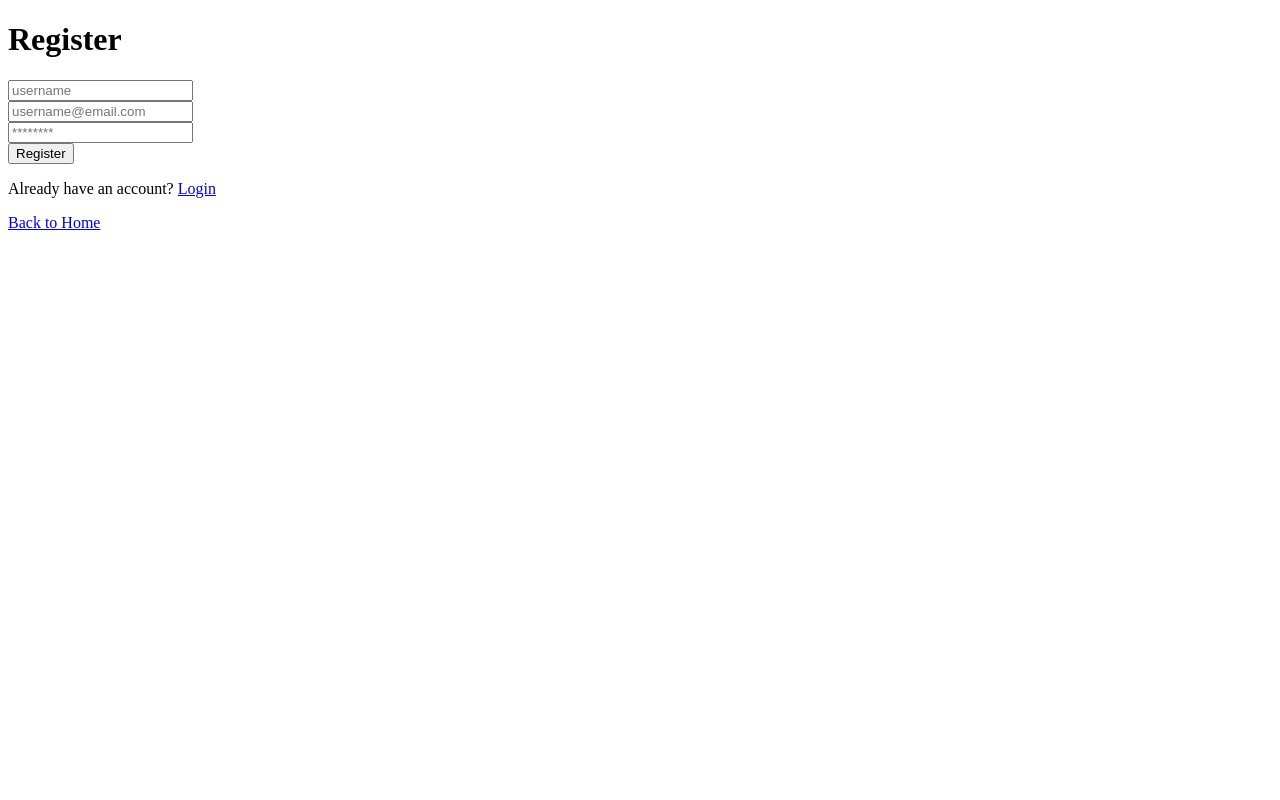
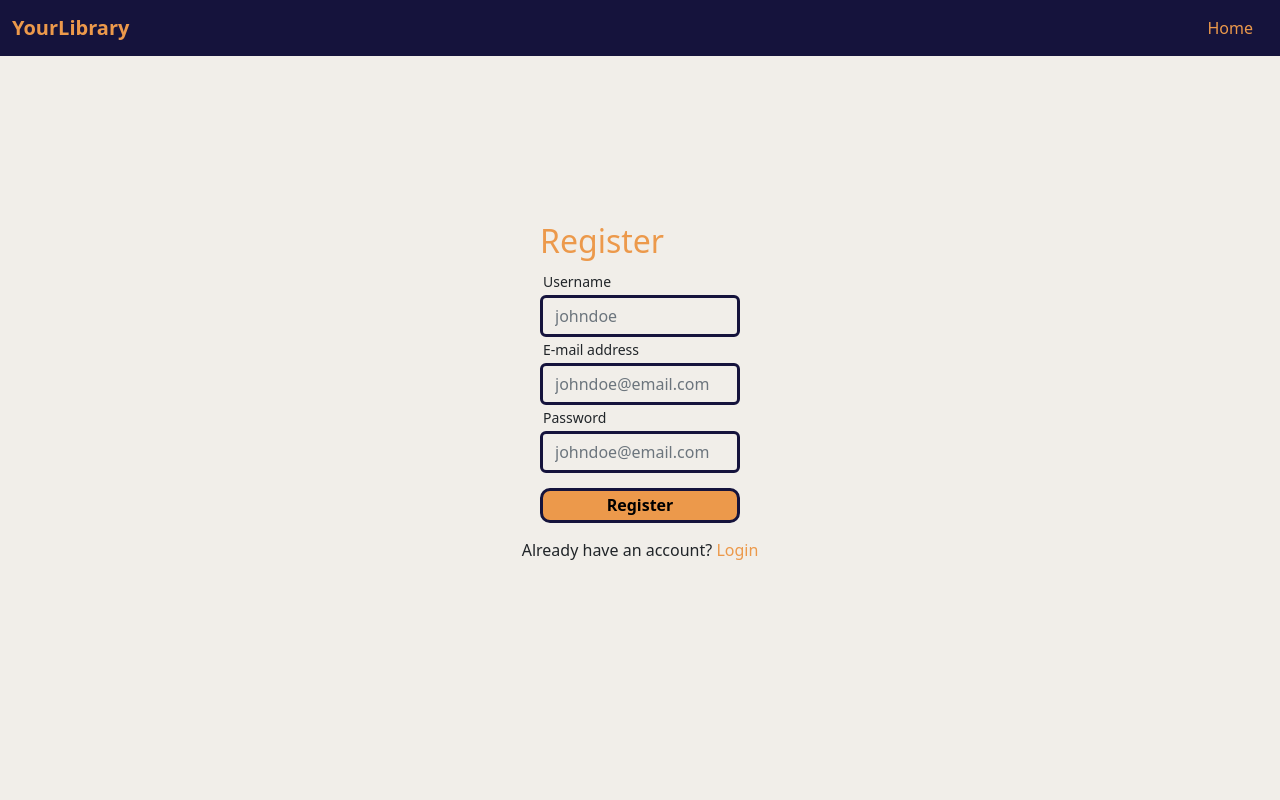
Before and after one commit to miachafer/django-virtual-library, a Django app: page /home/register/ in a window 1280 px wide. Run offline with Django 3.2, Linux system fonts and the light colour scheme.

Commit message:
Add style to register page

```diff
--- a/library/books/templates/books/register.html
+++ b/library/books/templates/books/register.html
@@ -1,11 +1,94 @@
+{% load static %}
 <!DOCTYPE html>
 <html lang="en-us">
   <head>
-    <title>Library</title>
+    <title>YourLibrary</title>
     <meta charset="utf-8">
+    <link
+      href="https://cdn.jsdelivr.net/npm/bootstrap@5.2.0-beta1/dist/css/bootstrap.min.css"
+      rel="stylesheet"
+      integrity="sha384-0evHe/X+R7YkIZDRvuzKMRqM+OrBnVFBL6DOitfPri4tjfHxaWutUpFmBp4vmVor"
+      crossorigin="anonymous"
+    />
+    <link href="{% static 'books/style.css' %}" rel="stylesheet" />
   </head>
   <body>
-    <h1>Register</h1>
+    <div class="outer-container">
+      <div class="position-absolute top-0 start-0" style="width: 100%;">
+        <nav class="navbar navbar-expand-lg" style="background-color: #15133c;">
+          <div class="container-fluid">
+            <a
+              class="navbar-brand"
+              style="color: #EC994B; font-weight: 600"
+              href="{% url 'home' %}"
+              >YourLibrary</a>
+            <a
+              class="nav-link active"
+              style="color: #EC994B; font-weight: 400; margin-right: 15px"
+              href="{% url 'home' %}"
+              >Home</a>
+          </div>
+        </nav>
+      </div>
+      {% if user.is_authenticated %}
+      <div class="inner-container">
+        <div class="nonbt-form">
+          <div>
+            <h2 style="color: #ec994b; text-align: center; margin-bottom: 20px">
+              Register
+            </h2>
+          </div>
+          <div>
+            <h5>Welcome, <span style="color: #ec994b">{{ user.username }}</span>!</h5>
+          </div>
+        </div>
+        <h6>You're already registered and logged in.</h6>
+        <div class="nonbt-form">
+          <div>
+            <a href="{% url 'books' %}">
+              <button class="login-button">Books</button>
+            </a>
+          </div>
+          <div>
+            <a href="{% url 'logout' %}">
+              <button class="register-button">Logout</button>
+            </a>
+          </div>
+        </div>
+      </div>
+      {% else %}
+      <div class="inner-container">
+        <form action="{% url 'register' %}" method="POST">
+          <div class="nonbt-form">
+            <div>
+              <h2 style="color: #EC994B; text-align: left;">Register</h2>
+            </div>
+            {% csrf_token %}
+            <div class="input-mail">
+              <label class="form-label">Username</label>
+              <input type="text" class="form-control" placeholder="johndoe" name="username"></input>
+            </div>
+            <div class="input-mail">
+              <label class="form-label">E-mail address</label>
+              <input type="email" class="form-control" placeholder="johndoe@email.com" name="user_email"></input>
+            </div>
+              <div class="input-mail">
+              <label class="form-label">Password</label>
+              <input type="password" class="form-control" placeholder="johndoe@email.com" name="password"></input>
+            </div>
+          </div>
+          <div>
+            <input type="submit" class="login-button" style="width: 200px;" value="Register">
+          </div>
+        </form>
+        {% if message %}
+          <p style="font-weight: 500;">{{ message }}</p>
+        {% endif %}
+        <p>Already have an account? <a href="{% url 'login' %}" style="color:#EC994B; text-decoration: none;">Login</a></p>
+      </div>
+      {% endif %}
+
+    {% comment %} <h1>Register</h1>
     {% if user.is_authenticated %}
     <p>Hi, {{ user.username }}! You're already registered and logged in. Go to <a href="{% url 'books' %}">Books<a></p>
       <p><a href="{% url 'books' %}">Back to Books</a></p>
@@ -27,6 +110,6 @@
     {% if message %}
       {{ message }}
     {% endif %}
-    {% endif %}
+    {% endif %} {% endcomment %}
   </body>
 </html>
```
